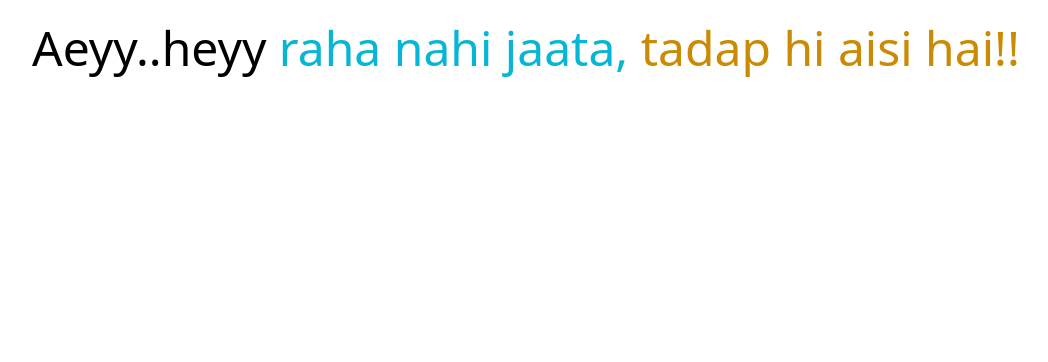
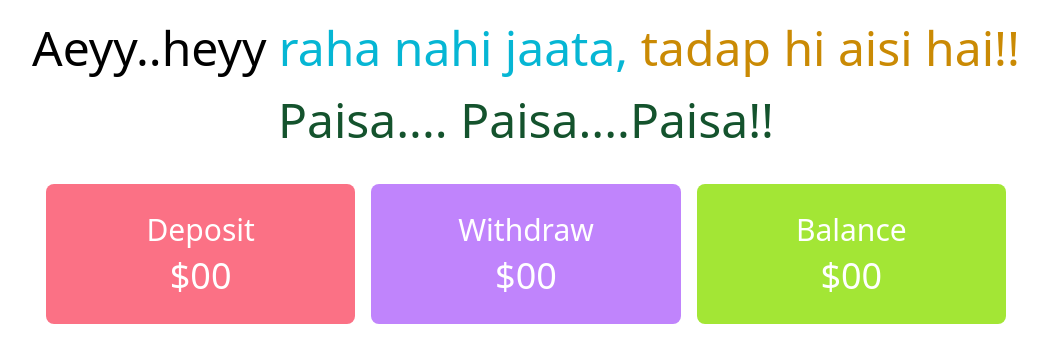
Before and after one commit to KhanZiaul/JS-bank-project, a plain HTML site: page bank.html in a window 1280 px wide. Shown: the whole page, without its empty margins (114-1162 px from the left). Drawn offline with nearby package versions, Linux system fonts and the light colour scheme.

Commit message:
first section done

```diff
--- a/bank.html
+++ b/bank.html
@@ -10,6 +10,27 @@
 <body>
     <header>
         <h2 class="text-center mt-6 text-5xl font-medium">Aeyy..heyy <span class="text-cyan-500">raha nahi jaata,</span> <span class="text-yellow-600">tadap hi aisi hai!!</span></h2>
+
+        <h2 class="text-center mt-6 text-5xl font-medium text-green-900">Paisa.... Paisa....Paisa!!</h2>
     </header>
+
+    <main>
+        <section>
+            <div class="grid md:grid-cols-3 mt-10 mx-auto w-9/12 gap-4">
+                <div class="bg-rose-400 text-white p-7 rounded-lg text-center" >
+                    <h2 class="text-3xl mb-2">Deposit</h2>
+                    <h3 class="text-4xl">$00</h3>
+                </div>
+                <div class="bg-purple-400 text-white p-7 rounded-lg text-center" >
+                    <h2 class="text-3xl mb-2">Withdraw</h2>
+                    <h3 class="text-4xl">$00</h3>
+                </div>
+                <div class="bg-lime-400 text-white p-7 rounded-lg text-center" >
+                    <h2 class="text-3xl mb-2">Balance</h2>
+                    <h3 class="text-4xl">$00</h3>
+                </div>
+            </div>
+        </section>
+    </main>
 </body>
 </html>
```
